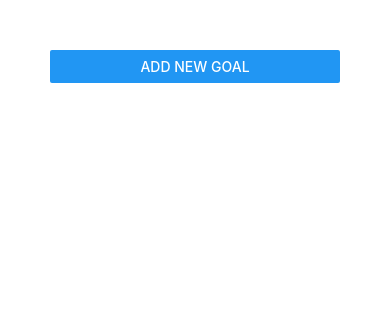
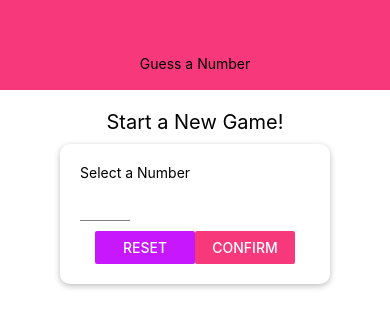
Before and after one commit to AgoroAkorede/first-React-Native-App, a React Native app: screen / in a window 390 px wide. Shown: the top 328 px of the page. Built offline with nearby package versions, Linux system fonts and the light colour scheme.

Commit message:
Created a Guesing Game

```diff
--- a/App.js
+++ b/App.js
@@ -1,53 +1,30 @@
 import React, { useState } from "react";
-import { StyleSheet, Button, View, FlatList } from "react-native";
-import GoalItem from "./components/GoalItem";
-import GoalInput from "./components/GoalInput";
+import { StyleSheet, View} from "react-native";
+import  Header  from "./components/Header";
+import StartGameScreen from "./screens/StartGame.screen";
+import GameScreen from "./screens/GameScreen";
 
 export default function App() {
-  const [courseGoals, setCourseGoals] = useState([]);
-  const [isAddMode, setIsAddMode] = useState(false);
-
-  const addGoalHandler = (goalTitle) => {
-    setCourseGoals((currentGoals) => [
-      ...currentGoals,
-      { id: Math.random().toString(), value: goalTitle },
-    ]);
-    setIsAddMode(false);
+  const [ userNumber, setUserNumber ] = useState();
+  const startGameHandler = (selectedNumber) => {
+    setUserNumber(selectedNumber)
   };
 
-  const removeGoalHandler = (goalId) => {
-    setCourseGoals((currentGoals) => {
-      return currentGoals.filter((goal) => goal.id !== goalId);
-    });
-  };
-  const cancelGoalAdditionHandler = () => {
-    setIsAddMode(false);
-  };
+  let content = <StartGameScreen onStartGame={startGameHandler} />
+  if (userNumber) {
+    content=<GameScreen />
+  }
+
   return (
     <View style={styles.screen}>
-      <Button title="Add New Goal" onPress={() => setIsAddMode(true)} />
-      <GoalInput
-        visible={isAddMode}
-        onAddGoal={addGoalHandler}
-        onCancel={cancelGoalAdditionHandler}
-      />
-      <FlatList
-        keyExtractor={(item, index) => item.id}
-        data={courseGoals}
-        renderItem={(itemData) => (
-          <GoalItem
-            id={itemData.item.id}
-            onDelete={removeGoalHandler}
-            title={itemData.item.value}
-          />
-        )}
-      ></FlatList>
+      <Header title="Guess a Number" />
+     {content}
     </View>
   );
 }
 
 const styles = StyleSheet.create({
   screen: {
-    padding: 50,
-  },
+    flex:1
+  }
 });
--- /dev/null
+++ b/components/Card.js
@@ -0,0 +1,24 @@
+import React from 'react'
+import { View,StyleSheet,Text } from 'react-native'
+
+const Card = props => {
+    return <View style={ styles.card }>
+        { props.children }</View>
+
+
+};
+
+const styles = StyleSheet.create({
+    card: {
+        shadowColor: 'black',
+        shadowOffset:{width:0,height:2},
+        shadowRadius: 6,
+        shadowOpacity: 0.26,
+        elevation: 8,
+        borderRadius: 10,
+        backgroundColor: "white",
+        padding: 20,
+    }
+})
+
+export default Card
--- a/components/GoalInput.js
+++ /dev/null
@@ -1,58 +0,0 @@
-import React, { useState } from "react";
-import { StyleSheet, View, TextInput, Button, Modal } from "react-native";
-
-const GoalInput = (props) => {
-  const [enteredGoal, setEnteredGoal] = useState("");
-
-  function goalInputHandler(enteredText) {
-    setEnteredGoal(enteredText);
-  }
-  const addGoalHandler = () => {
-    props.onAddGoal(enteredGoal);
-    setEnteredGoal("");
-  };
-  return (
-    <Modal visible={props.visible} animationType="slide">
-      <View style={styles.inputContainer}>
-        <TextInput
-          placeholder="Course Goal"
-          style={styles.input}
-          onChangeText={goalInputHandler}
-          value={enteredGoal}
-        />
-        <View style={styles.buttonContainer}>
-          <View style={styles.button}>
-            <Button title="CANCEL" color="red" onPress={props.onCancel} />
-          </View>
-          <View style={styles.button}>
-            <Button title="ADD" onPress={addGoalHandler} />
-          </View>
-        </View>
-      </View>
-    </Modal>
-  );
-};
-
-const styles = StyleSheet.create({
-    button: {
-        width:"40%",
-  },
-  buttonContainer: {
-    width: "60%",
-    flexDirection: "row-reverse",
-    justifyContent: "space-around",
-  },
-  inputContainer: {
-    flex: 1,
-    justifyContent: "center",
-    alignItems: "center",
-  },
-  input: {
-    borderColor: "black",
-    width: "80%",
-    borderWidth: 1,
-    padding: 10,
-    marginBottom: 10,
-  },
-});
-export default GoalInput;
--- a/components/GoalItem.js
+++ /dev/null
@@ -1,25 +0,0 @@
-import React from "react";
-import { View, Text, StyleSheet, TouchableOpacity } from "react-native";
-const GoalItem = (props) => {
-  return (
-    <TouchableOpacity
-      activeOpacity={0.8}
-      onPress={(props.onDelete.bind(this, props.id))}
-    >
-      <View style={styles.listItem}>
-        <Text>{props.title}</Text>
-      </View>
-    </TouchableOpacity>
-  );
-};
-const styles = StyleSheet.create({
-  listItem: {
-    padding: 10,
-    marginVertical: 10,
-    backgroundColor: "#ccc",
-    borderWidth: 1,
-    borderColor: "black",
-  },
-});
-
-export default GoalItem;
--- /dev/null
+++ b/components/Header.js
@@ -0,0 +1,27 @@
+import React from 'react';
+import { View, Text, StyleSheet } from 'react-native'
+import Colors from '../constants/colors'
+
+const Header = props => {
+    return (
+        <View style={styles.header}>
+            <Text styles={styles.headerTitle}>{props.title}</Text>
+        </View>
+    )
+};
+const styles = StyleSheet.create({
+    header: {
+        width: '100%',
+        height: 90,
+        paddingTop: 36,
+        backgroundColor: Colors.primary,
+        alignItems: "center",
+        justifyContent: "center"
+    },
+    headerTitle: {
+        color: 'black',
+        fontSize: 18
+    }
+})
+
+export default Header;
--- /dev/null
+++ b/components/NumberContainer.js
@@ -0,0 +1,25 @@
+import React from 'react';
+import { View, Text, StyleSheet } from 'react-native';
+import Colors from '../constants/colors';
+
+const NumberContainer = props => (
+    <View style={styles.container}>
+        <Text style={styles.number}>{props.children}</Text>
+    </View>
+)
+const styles = StyleSheet.create({
+    container: {
+        borderWidth: 2,
+        borderColor: Colors.accent,
+        Padding:10,
+        borderRadius: 10,
+        marginVertical: 10,
+        alignItems: 'center',
+        justifyContent:'center'
+    },
+    number:{
+        color: Colors.accent,
+        fontSize:22
+    }
+})
+export default NumberContainer
--- /dev/null
+++ b/components/input.js
@@ -0,0 +1,18 @@
+import React from 'react';
+import { TextInput, StyleSheet } from 'react-native';
+
+const Input = props => {
+    return <TextInput {...props} style={styles.input} />
+};
+
+const styles = StyleSheet.create({
+    input: {
+        height: 30,
+        borderBottomColor: "grey",
+        borderBottomWidth: 1,
+        marginVertical: 10,
+        width: 50,
+
+    }
+})
+export default Input;
--- /dev/null
+++ b/constants/colors.js
@@ -0,0 +1,4 @@
+export default {
+    primary: '#f7387b',
+    accent:"#c717fc"
+}
--- /dev/null
+++ b/screens/GameScreen.js
@@ -0,0 +1,50 @@
+import React, { useState } from "react";
+import { View, Text, StyleSheet,Button } from "react-native";
+
+import NumberContainer from '../components/NumberContainer';
+import Card from '../components/Card'
+
+const generateRandomBetween = (min, max, exclude) => {
+  min = Math.ceil(min);
+  max = Math.floor(max);
+
+  const rndNum = Math.floor(Math.random() * (max - min)) + min;
+  if (rndNum === exclude) {
+    return generateRandomBetween(min, max, exclude);
+  } else {
+    return rndNum;
+  }
+};
+
+const GameScreen = (props) => {
+  const [currentGuess, setCurrentGuess] = useState(
+    generateRandomBetween(1, 100, props.userChoice)
+  );
+
+  return (
+    <View style={styles.screen}>
+          <Text>Opponent's Guess</Text>
+          <NumberContainer>{ currentGuess }</NumberContainer>
+          <Card style={styles.buttonContainer}>
+              <Button title="LOWER" onPress={()=>{}} />
+              <Button title="LOWER" onPress={()=>{}} />
+          </Card>
+    </View>
+  );
+};
+
+const styles = StyleSheet.create({
+    screen: {
+        flex: 1,
+        padding: 10,
+        alignItems:'center'
+    },
+    buttonContainer: {
+        flexDirection: "row",
+        justifyContent:"space-around",
+        marginTop:20,
+        width: 300,
+        maxWidt:"80%"
+    }
+});
+export default GameScreen;
--- /dev/null
+++ b/screens/StartGame.screen.js
@@ -0,0 +1,129 @@
+import React, { useState } from "react";
+import {
+  View,
+  StyleSheet,
+  Text,
+  Button,
+  TextInput,
+  TouchableWithoutFeedback,
+  Keyboard,
+  Alert,
+} from "react-native";
+import Card from "../components/Card";
+import Input from "../components/input";
+import Colors from "../constants/colors";
+import NumberContainer from "../components/NumberContainer"
+
+const StartGameScreen = (props) => {
+  const [enteredValue, setEnteredValue] = useState("");
+  const [confirmed, setConfirmed] = useState(false);
+  const [selectedNumber, setSelectedNumber] = useState();
+
+  const numberInputHandler = (inputText) => {
+    setEnteredValue(inputText.replace(/[^0-9]/g, ""));
+  };
+
+  const resetInputHandler = () => {
+    setEnteredValue("");
+    setConfirmed(false);
+  };
+
+  const confirmInputHandler = () => {
+    const chosenNumber = parseInt(enteredValue);
+    if (isNaN(chosenNumber) || chosenNumber <= 0 || chosenNumber > 99) {
+      Alert.alert(`\'Invalid number`, "Number must be between 1 and 99", [
+        { text: "Okay", style: "destructive" },
+      ]);
+      return;
+    }
+    setConfirmed(true);
+    setEnteredValue("");
+    setSelectedNumber(chosenNumber);
+  };
+  let confirmedOutput;
+
+  if (confirmed) {
+    confirmedOutput = (
+      <Card style={styles.summaryContainer}>
+            <Text>You selected</Text>
+            <NumberContainer>{selectedNumber }</NumberContainer>
+            <Button color={Colors.accent} title="START GAME" onPress={()=>props.onStartGame(selectedNumber)} />
+      </Card>
+    );
+  }
+  return (
+    //   <TouchableWithoutFeedback onPress={ () => {
+    //       Keyboard.dismiss()
+    // }}>
+    <View style={styles.screen}>
+      <Text style={styles.title}>Start a New Game!</Text>
+      <Card style={styles.inputContainer}>
+        <Text>Select a Number</Text>
+        <Input
+          style={styles.input}
+          blurOnSumbit
+          autoCapitalize="none"
+          autoCorrect={false}
+          keyboardType="numeric"
+          maxLength={2}
+          onChangeText={numberInputHandler}
+          value={enteredValue}
+        />
+        <View style={styles.buttonContainer}>
+          <View style={styles.button}>
+            <Button
+              title="Reset"
+              onPress={resetInputHandler}
+              color={Colors.accent}
+            />
+          </View>
+          <View style={styles.button}>
+            <Button
+              title="Confirm"
+              onPress={confirmInputHandler}
+              color={Colors.primary}
+            />
+          </View>
+        </View>
+      </Card>
+      {confirmedOutput}
+    </View>
+    // </TouchableWithoutFeedback>
+  );
+};
+const styles = StyleSheet.create({
+  screen: {
+    flex: 1,
+    padding: 10,
+    alignItems: "center",
+  },
+  title: {
+    fontSize: 20,
+    marginVertical: 10,
+  },
+  inputContainer: {
+    width: 300,
+    maxWidth: "80%",
+    alignItems: "center",
+  },
+  buttonContainer: {
+    flexDirection: "row",
+    width: "100%",
+    justifyContent: "space-between",
+    paddingHorizontal: 15,
+  },
+  button: {
+    width: 100,
+  },
+  input: {
+    width: 50,
+    alignItems: "center",
+  },
+  summaryContainer: {
+    marginTop: 20,
+      alignItems: "center",
+
+  },
+});
+
+export default StartGameScreen;
```
